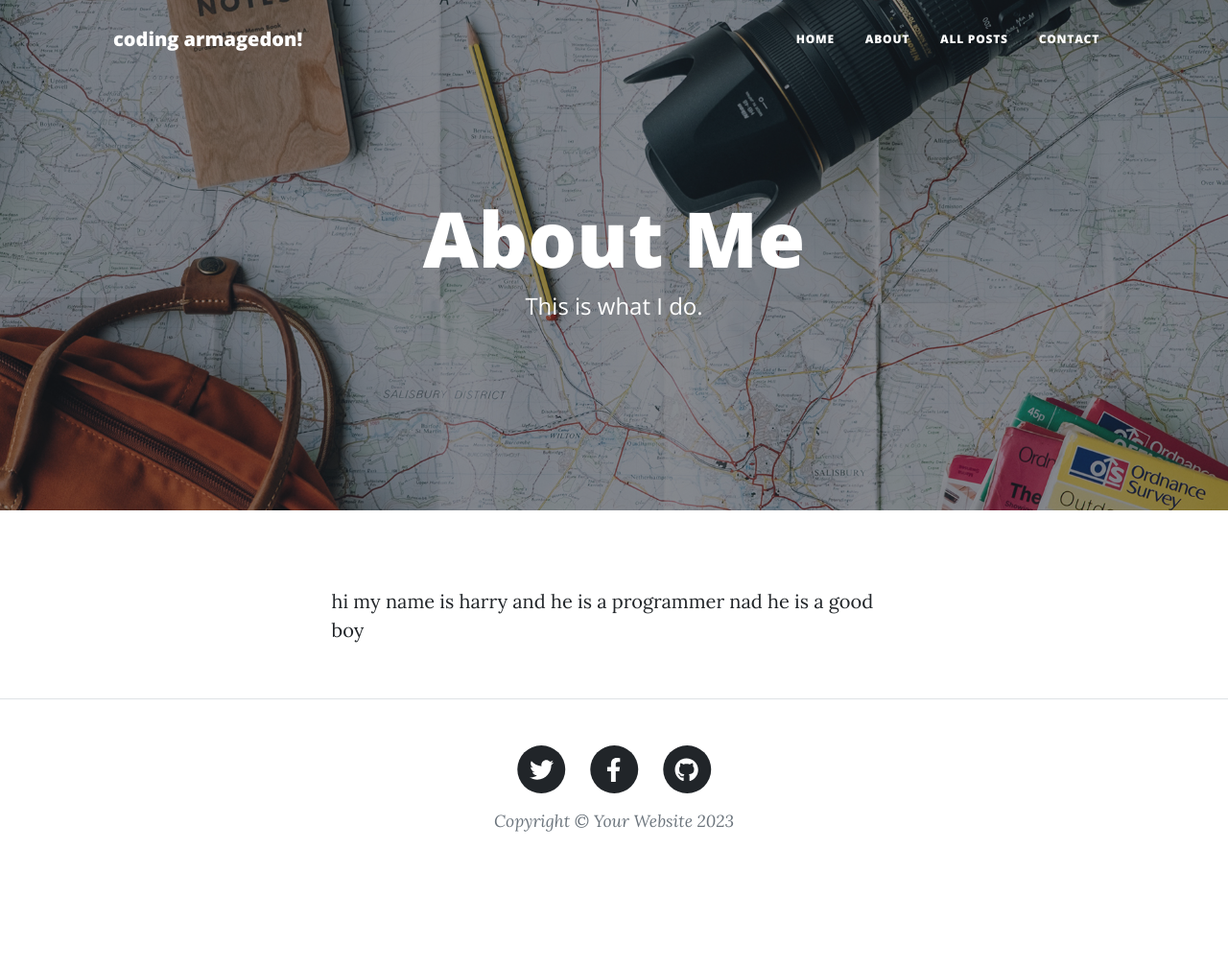
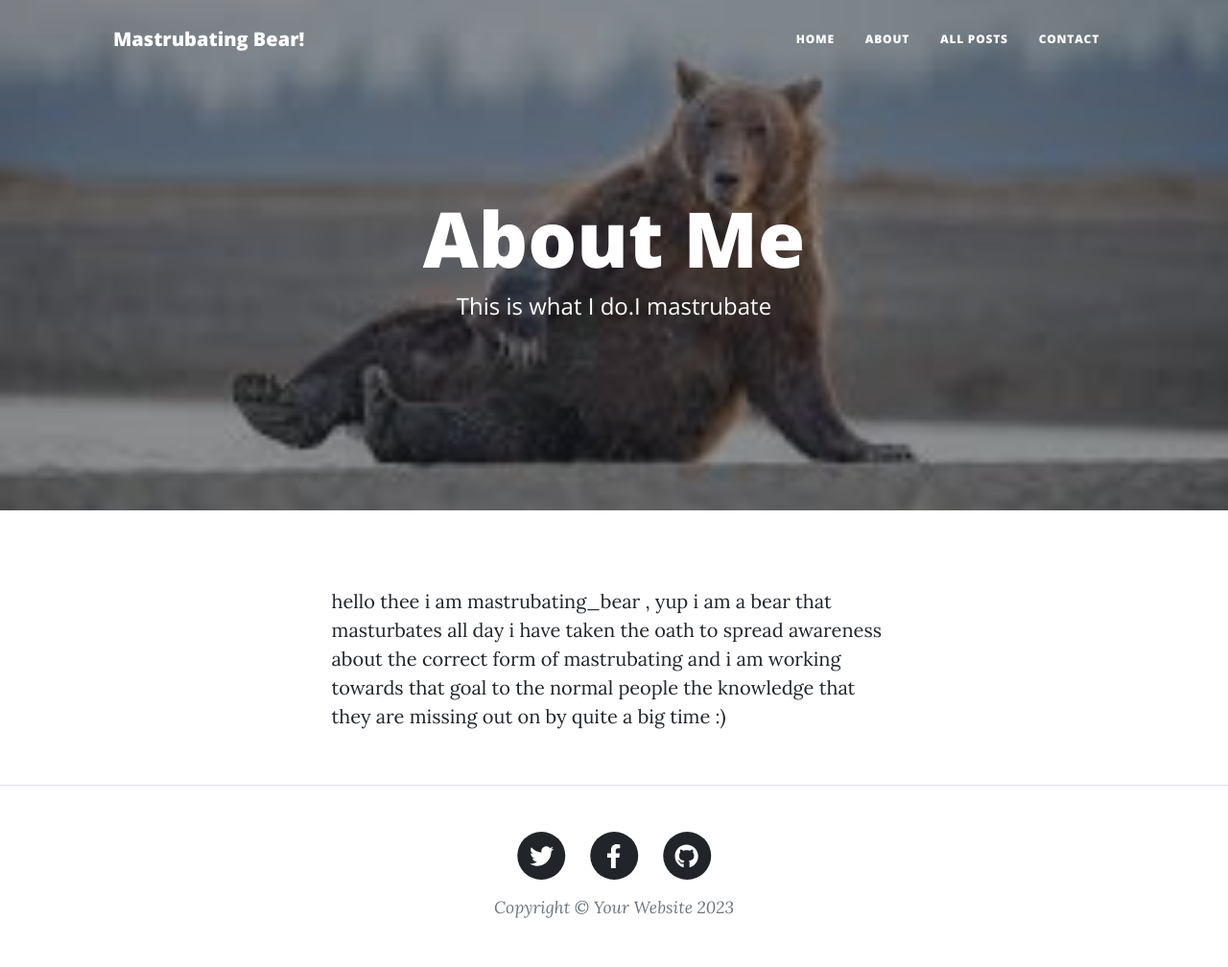
Before and after one commit to dehydrated-bear/python-flask-blog, a Flask app: page /about in a window 1280 px wide. Shown: the whole page at 96% size. Before the commit the page ends 867 px from the top, so only its background shows below. Run offline with Flask 3, Linux system fonts and the light colour scheme; parts of the project's set-up code (start-up, migrations or seed data) failed here and were passed over; some libraries are stand-ins or nearby versions.

Commit message:
Initial commit

```diff
--- a/templates/about.html
+++ b/templates/about.html
@@ -2,13 +2,13 @@
 {% block body %}
 
         <!-- Page Header-->
-        <header class="masthead" style="background-image: url('static/assets/img/about-bg.jpg')">
+        <header class="masthead"  style="background-image: url('static/assets/img/bear-pic.jpeg')">
             <div class="container position-relative px-4 px-lg-5">
                 <div class="row gx-4 gx-lg-5 justify-content-center">
                     <div class="col-md-10 col-lg-8 col-xl-7">
                         <div class="page-heading">
                             <h1>About Me</h1>
-                            <span class="subheading">This is what I do.</span>
+                            <span class="subheading">This is what I do.I mastrubate</span>
                         </div>
                     </div>
                 </div>
--- a/templates/config.json
+++ b/templates/config.json
@@ -6,12 +6,12 @@
     "faceb_url":"facebook.com/codingarmagedon",
     "twit_url":"twitter.com",
     "gith_url":"github.com",
-    "blogname":"coding armagedon!",
-    "tag_line":"A Blog loved by metal heads :)",
-    "emailid":"padletehai@gmail.com",
+    "blogname":"Mastrubating Bear!",
+    "tag_line":"A place loved by all humans and bear :)",
+    "emailid":"email@gmail.com",
     "emailpassword":"password",
-    "about_text":"hi my name is harry and he is a programmer nad he is a good boy",
-    "noof_posts":2,
+    "about_text":"hello thee i am mastrubating_bear , yup i am a bear that masturbates all day i have taken the oath to spread awareness about the correct form of mastrubating and i am working towards that goal to the normal people the knowledge that they are missing out on by quite a big time :)",
+    "noof_posts":3,
     "admin_pass":"adminpass",
     "adminid":"adminid",
     "upload_location":"I:\\bkt ye kya hai nam bhi mat rakho iska matlab\\static"
--- a/templates/post.html
+++ b/templates/post.html
@@ -2,8 +2,8 @@
 {% block body %}
 
         <!-- Page Header-->
-
-        <header class="masthead" style="background-image: url(' {{ url_for('static' , filename='assets/img/post-bg.jpg') }} ') ">
+        {% set fname = 'assets/img/' + post.img_file %}
+        <header class="masthead" style="background-image: url('{{ url_for('static', filename=fname) }}')">
             <div class="container position-relative px-4 px-lg-5">
                 <div class="row gx-4 gx-lg-5 justify-content-center">
                     <div class="col-md-10 col-lg-8 col-xl-7">
```
Also changed, not shown: static/48652671392_170e2372e5_b.jpg (deleted), static/assets/img/bear-pic.jpeg (added), static/assets/img/hardick.jpeg (added), static/assets/img/jayshah.jpeg (added), static/assets/img/maharaj.jpeg (added), static/assets/img/ninja.jpeg (added), static/assets/img/skull.png (added), static/assets/img/tuntun.png (renamed from static/assets/img/ayush _ Tuntun mausi glow up 🥵 . . . ✩ Mercury Mercury is the closest planet from the Sun. The side facing the sun is extremely hot, whereas … _ Instagram - Brave 8_1_2024 .png), 1 other file.
